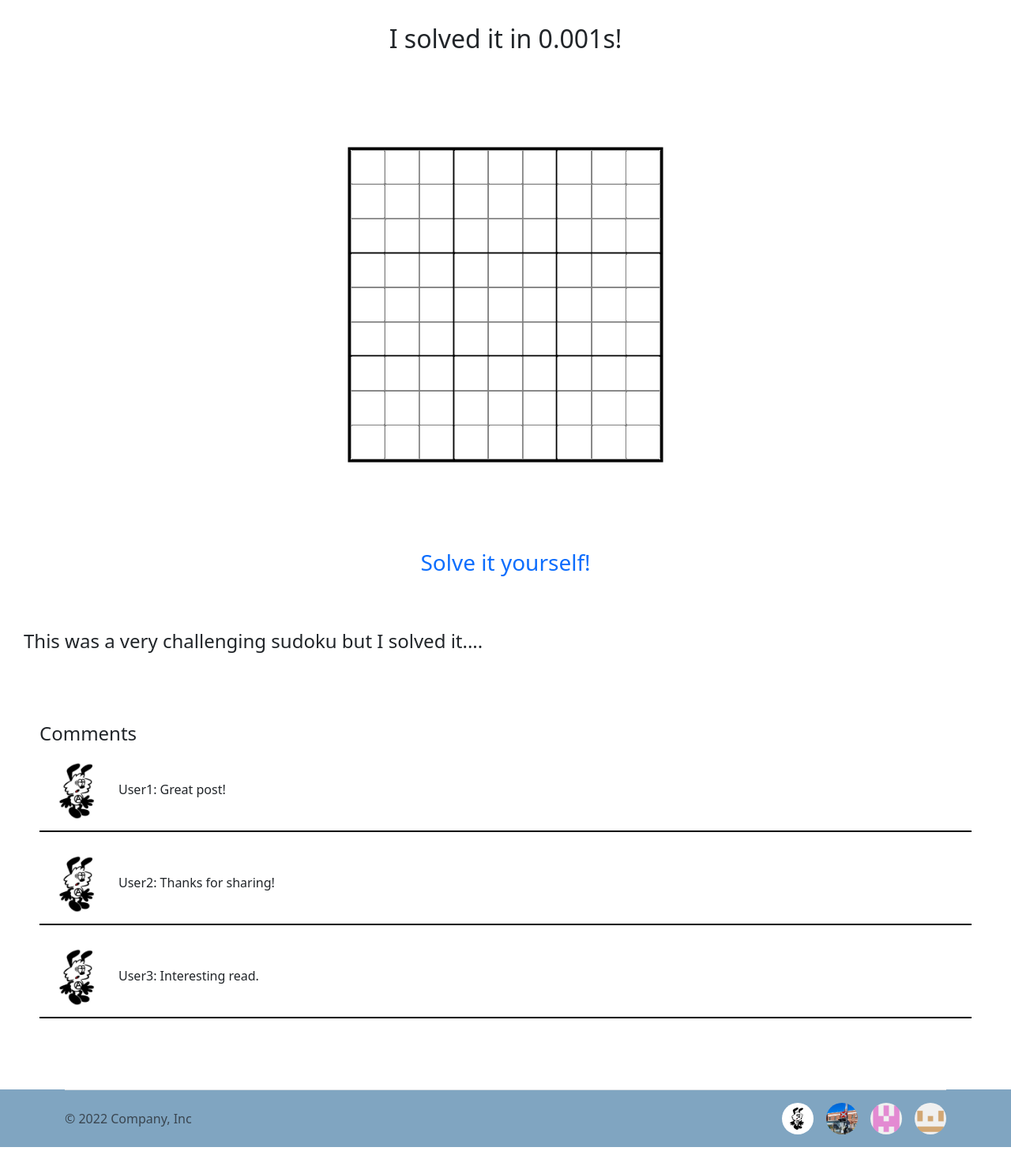
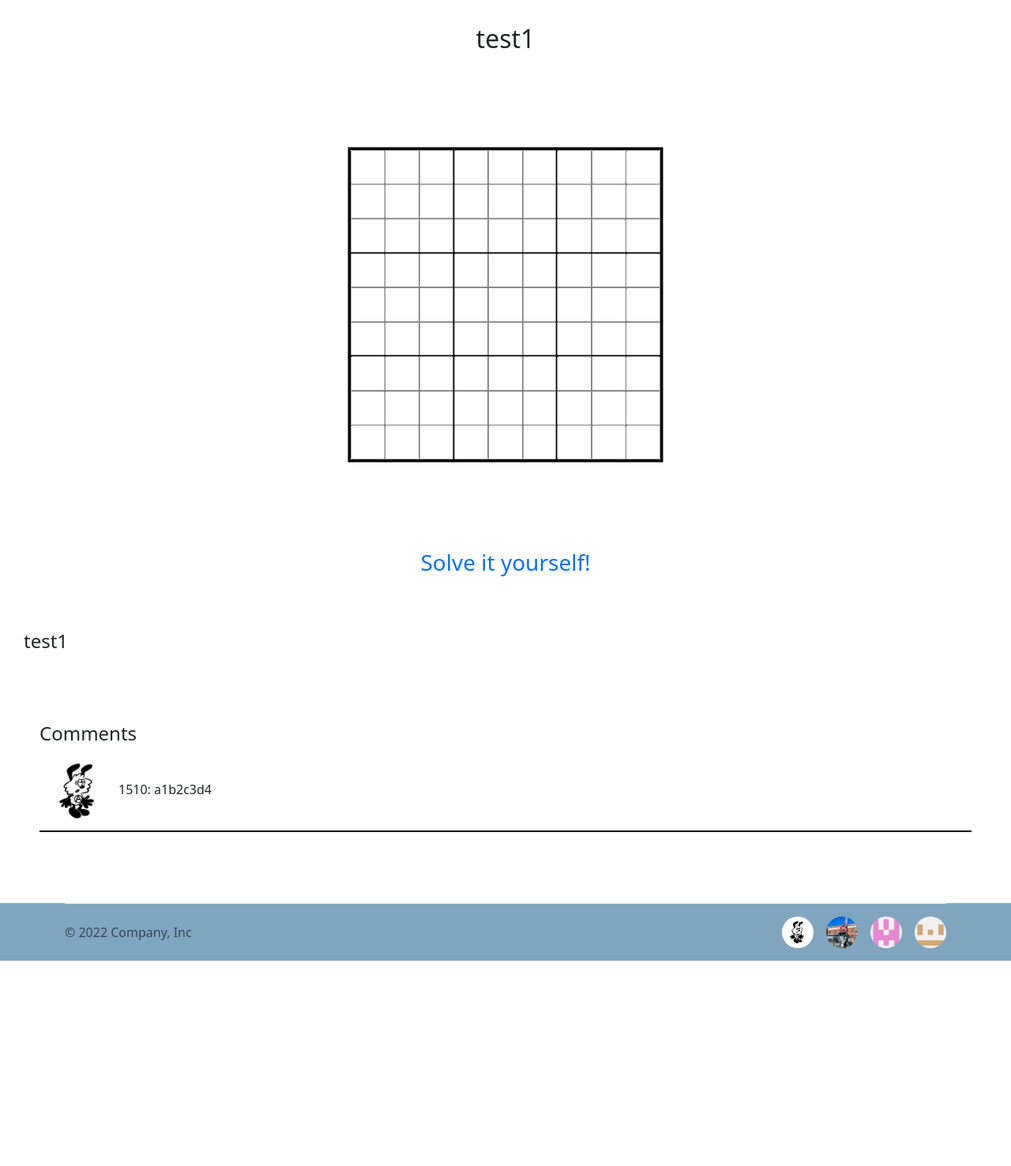
Before and after one commit to realroyxu/CITS3403-MurderMystery, a Flask app: page /forum/1 in a window 1280 px wide. Shown: the part 91-1568 px from the top of the page at 79% size. After the commit the page ends 1308 px from the top, so only its background shows below. Run offline with Flask 3, Linux system fonts and the light colour scheme.

Commit message:
added forum page routes (under post module), haven't cleaned up but it runs for now

```diff
--- a/app/blueprints/post/__init__.py
+++ b/app/blueprints/post/__init__.py
@@ -4,3 +4,4 @@ post_bp = Blueprint('post', __name__)
 post_api_bp = Blueprint('post_api', __name__)
 
 from . import routes
+from . import api
--- a/app/blueprints/post/post_db_helper.py
+++ b/app/blueprints/post/post_db_helper.py
@@ -18,7 +18,8 @@ def get_post(Post, data):
         raise ERROR.DB_Error("postid not provided.")
     with Session() as s:
         try:
-            stmt = select(Post.userid, Post.title, Post.content, Post.posttime, Post.posttype, Post.puzzleid).where(
+            stmt = select(Post.postid, Post.userid, Post.title, Post.content, Post.posttime, Post.posttype,
+                          Post.puzzleid).where(
                 Post.postid == data['postid'])
             res = s.execute(stmt).one()
             if res:
--- a/app/blueprints/post/post_helper.py
+++ b/app/blueprints/post/post_helper.py
@@ -10,6 +10,7 @@ def get_post(data):
         return Post_DB.get_post(Post, data)
     except ERROR.DB_Error as e:
         raise ERROR.DB_Error(str(e))
+
 
 
 def add_post(data):
--- a/app/blueprints/post/routes.py
+++ b/app/blueprints/post/routes.py
@@ -1,29 +1,37 @@
 from . import post_bp
+from flask import request, jsonify, session, render_template, url_for
 from . import post_helper
-from db import db_error_helper as ERROR
-from flask import request, jsonify, session, render_template, url_for
+import db.db_error_helper as ERROR
+from app.blueprints.puzzle import puzzle_helper
+from app.blueprints.comment import comment_helper
+from app.blueprints.user import user_helper
 
-@post_bp.route('/forum/<int:id>')
-def forum(id):
-    post = {
-        'id': 1,
-        'title': 'I solved it in 0.001s!',
-        'content': 'This was a very challenging sudoku but I solved it....',
-        'comments': [
-            {'author': 'User1', 'text': 'Great post!'},
-            {'author': 'User2', 'text': 'Thanks for sharing!'},
-            {'author': 'User3', 'text': 'Interesting read.'}
-        ]
-    }
+# very temporate solution, not using api so need duplicate function here
+@post_bp.route('/forum/<int:postid>')
+def forum(postid):
+    try:
+        post = post_helper.get_post({'postid': postid})
+        puzzledata = puzzle_helper.get_puzzle({"puzzleid": post['puzzleid']})
+        comment = comment_helper.get_comments({"postid": postid})
+        for item in comment:
+            item['author'] = user_helper.get_username(item['userid'])
+            item.pop('userid')
+        postdata = {"postid": post['postid'], "title": post['title'], "content": post['content'],
+                    "puzzledata": puzzledata, "comments": comment}
+        if postid == post['postid']:
+            css_file_path = url_for('static', filename='forum/forum_post_style.css')
+            return render_template('forum_post.html', css_file_path=css_file_path, post=postdata)
+        else:
+            last_url = request.referrer
+            css_file_path = url_for('static', filename='error/error_style.css')
+            return render_template('/error/error.html', css_file_path=css_file_path, error="Post not found",
+                                   last_url=last_url)
+    except ERROR.DB_Error:
+        return render_template('/error/error.html', css_file_path=css_file_path, error="Post not found",
+                               last_url=last_url)
 
-    if id == post['id']:
-        css_file_path = url_for('static', filename='forum/forum_post_style.css')
-        return render_template('forum_post.html', css_file_path=css_file_path, post=post)
-    else:
-        last_url = request.referrer
-        css_file_path = url_for('static', filename='error/error_style.css')
-        return render_template('/error/error.html', css_file_path=css_file_path, error="Post not found", last_url=last_url)
 
-@post_bp.route('/solve/<int:id>', methods=['GET', 'POST'])
-def solve(id):
+
+@post_bp.route('/solve/<int:postid>', methods=['GET', 'POST'])
+def solve(postid):
     return "Hello world"
--- a/app/blueprints/user/user_db_helper.py
+++ b/app/blueprints/user/user_db_helper.py
@@ -34,6 +34,16 @@ def get_userid(User, data):
             stmt = select(User.userid).where(User.username == data['username'])
             result = s.execute(stmt).one()[0]
             return result
+        except sqlalchemy.exc.NoResultFound:
+            raise ERROR.DB_Error("User not found")
+
+
+def get_username(User, data):
+    # get username by userid
+    with Session() as s:
+        try:
+            stmt = select(User).where(User.userid == data['userid'])
+            return s.execute(stmt).one()[0].username
         except sqlalchemy.exc.NoResultFound:
             raise ERROR.DB_Error("User not found")
 
--- a/app/blueprints/user/user_helper.py
+++ b/app/blueprints/user/user_helper.py
@@ -56,3 +56,13 @@ class UserService:
 
 
 user_service = UserService()
+
+
+
+
+def get_username(userid):
+    """Get username by user id"""
+    try:
+        return User_DB.get_username(User, {"userid": userid})
+    except ERROR.DB_Error as e:
+        raise ERROR.DB_Error(str(e))
--- a/app/routes.py
+++ b/app/routes.py
@@ -1,6 +1,6 @@
 from app import app
-from flask import render_template, flash, redirect, session, jsonify
-from app.user.user_helper import user_service
+from flask import render_template, flash, redirect, session, request
+import app.user.user_helper as User
 import app.user.forms as Forms
 import app.leaderboard.leaderboard as Leaderboard
 import db.db_error_helper as ERROR
--- a/app/templates/forum_post.html
+++ b/app/templates/forum_post.html
@@ -3,7 +3,7 @@
 {% block title %}{{ post.title }}{% endblock %}
 
 {% block content %}
-<div class="post" id="post-{{ post.id }}">
+<div class="post" id="post-{{ post.postid }}">
     <div class="post-header">
         <h2 class="post-title">{{ post.title }}</a></h2>
     </div>
@@ -14,7 +14,7 @@
         </div>
         <div class="solve-button">
             <h3>
-                <a class="solve" href="/solve/{{ post.id }}">Solve it yourself!</a>
+                <a class="solve" href="/solve/{{ post.postid }}">Solve it yourself!</a>
             </h3>
         </div>
         <div class="post-text">
@@ -23,7 +23,7 @@
         <div class="post-comments">
             <h4>Comments</h4>
                 {% for comment in post.comments%}
-                    <p class="comments"><img class="user-icon" src="../../static/images/github_icons/yet.jpeg"/>{{ comment.author }}: {{ comment.text }}</p>
+                    <p class="comments"><img class="user-icon" src="../../static/images/github_icons/yet.jpeg"/>{{ comment.author }}: {{ comment.commenttext }}</p>
                 {% endfor %}
         </div>
     </div>
```
Also changed, not shown: app/blueprints/post/api.py (+7 -1 lines), app/templates/forum/forum.html (+4 -4 lines).
